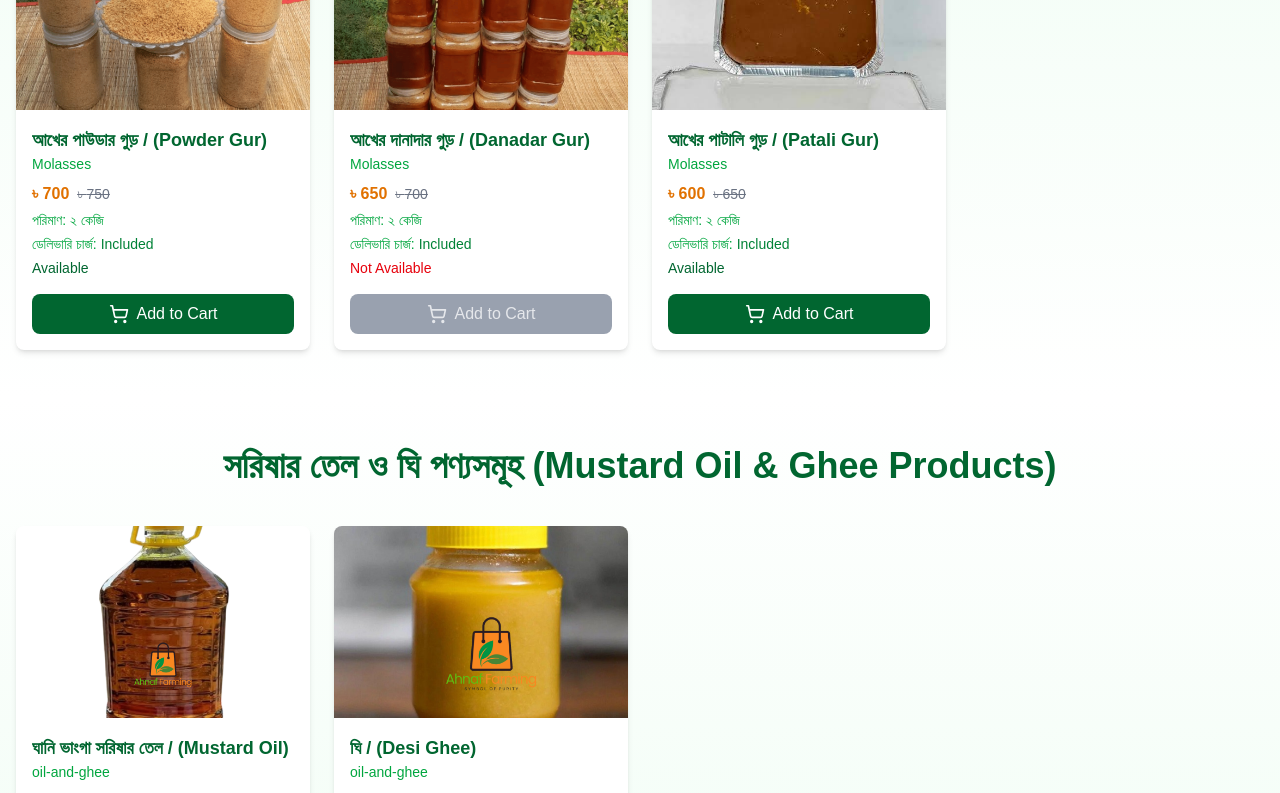
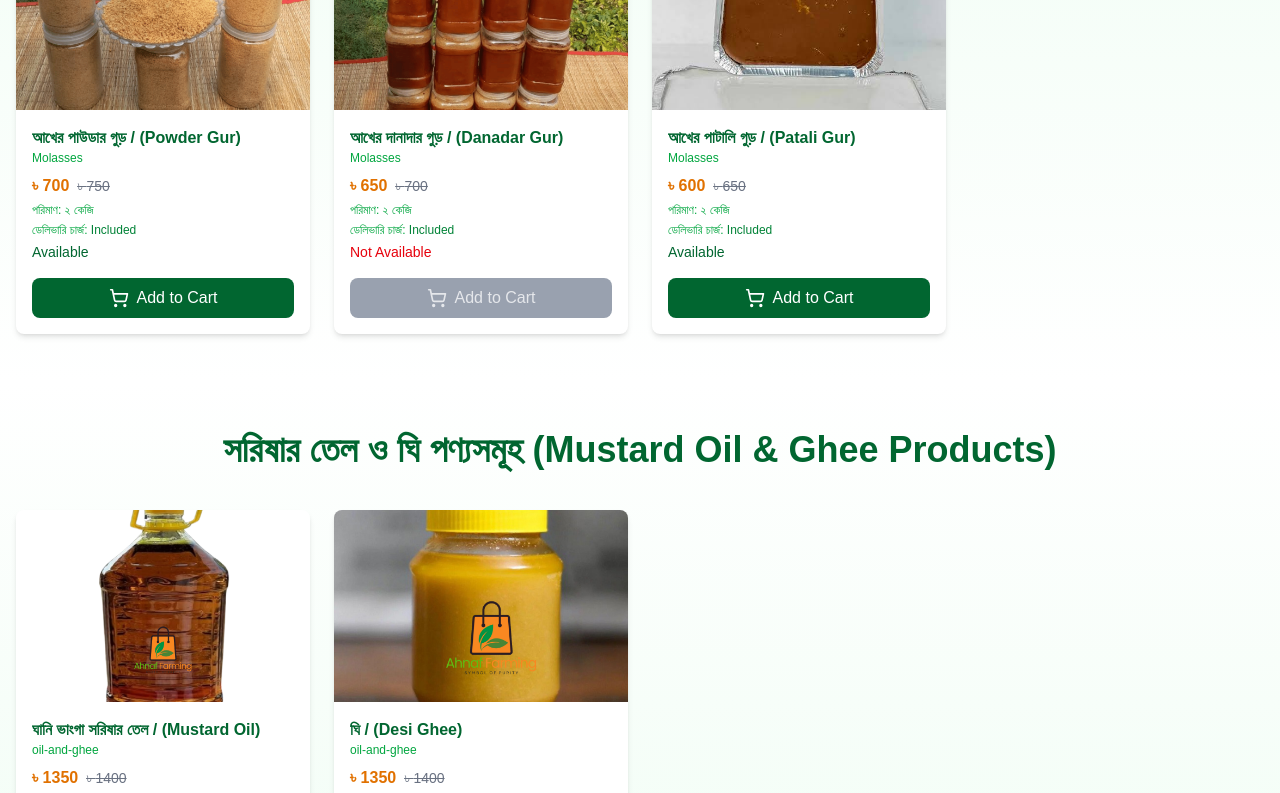
Before and after one commit to HubJourney123/ahnaf-farming-frontend, a Next.js app: page / in a window 1280 px wide. Shown: the part 1540-2333 px from the top of the page. Built offline with nearby package versions, Linux system fonts and the light colour scheme.

Commit message:
Update ProductCard.js

```diff
--- a/src/components/ProductCard.js
+++ b/src/components/ProductCard.js
@@ -17,14 +17,14 @@ const ProductCard = ({ product, addToCart }) => {
             className="w-full h-48 object-cover hover:scale-105 transition-transform duration-300"
           />
           <div className="p-4">
-            <h3 className="text-green-800 font-semibold text-lg line-clamp-2">{product.name} / {product.en}</h3>
-            <p className="text-green-600 text-sm">{product.category}</p>
+            <h3 className="text-green-800 font-semibold text-base line-clamp-2">{product.name} / {product.en}</h3>
+            <p className="text-green-600 text-xs">{product.category}</p>
             <div className="mt-2 flex items-center space-x-2">
               <p className="text-amber-600 font-bold whitespace-nowrap">৳ {product.price}</p>
               <p className="text-gray-500 line-through text-sm">৳ {originalPrice}</p>
             </div>
-            <p className="text-green-600 text-sm mt-1">পরিমাণ: {product.পরিমাণ}</p>
-            <p className="text-green-600 text-sm mt-1">
+            <p className="text-green-600 text-xs mt-1">পরিমাণ: {product.পরিমাণ}</p>
+            <p className="text-green-600 text-xs mt-1">
               ডেলিভারি চার্জ:{' '}
               <span className={product.deliveryCharge === 0 ? 'text-green-700' : 'text-green-600'}>
                 {product.deliveryCharge === 0 ? 'Included' : `৳ ${product.deliveryCharge}`}
```
